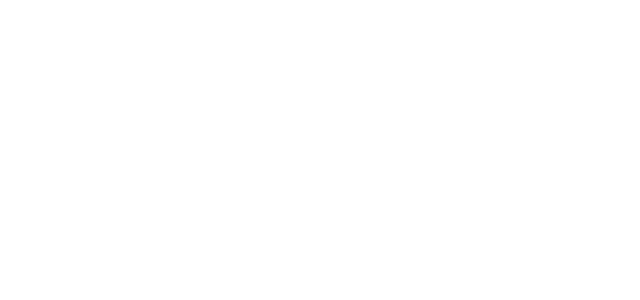
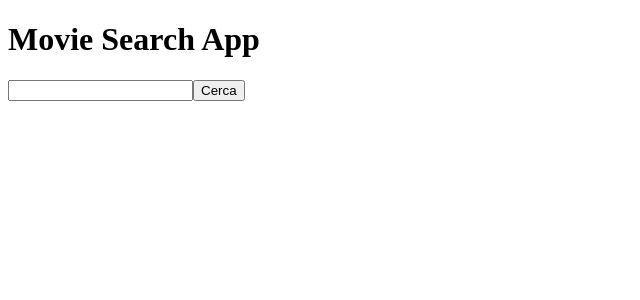
Before and after one commit to rob587/Movie-Search-App, a React (Vite) app: page / in a window 1280 px wide. Shown: the top 300 px of the page, without its empty margins (0-640 px from the left). Built offline with nearby package versions, Linux system fonts and the light colour scheme.

Commit message:
Implement basic input state management and UI for movie search

```diff
--- a/src/App.jsx
+++ b/src/App.jsx
@@ -1,7 +1,26 @@
+import { useState } from "react";
 import movies from "./movies.json";
 
 function App() {
-  return <></>;
+  //creazione stati
+
+  const [inputValue, setInputValue] = useState("");
+  const [loading, setLoading] = useState(false);
+  const [error, setError] = useState(false);
+
+  return (
+    <>
+      <h1>Movie Search App</h1>
+      <input
+        type="text"
+        value={inputValue}
+        onChange={(e) => {
+          setInputValue(e.target.value);
+        }}
+      />
+      <button>Cerca</button>
+    </>
+  );
 }
 
 export default App;
```
